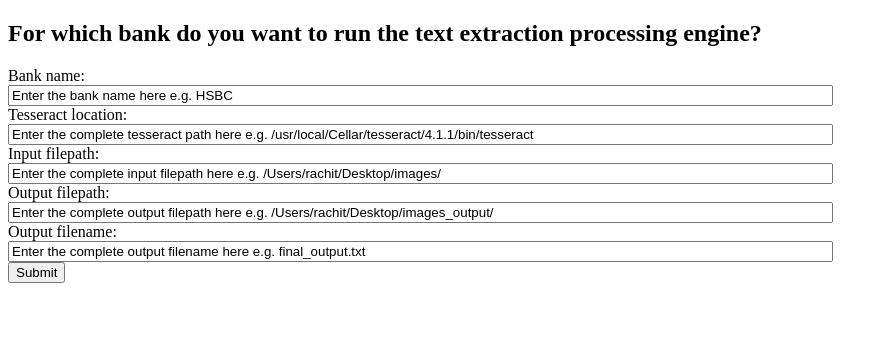
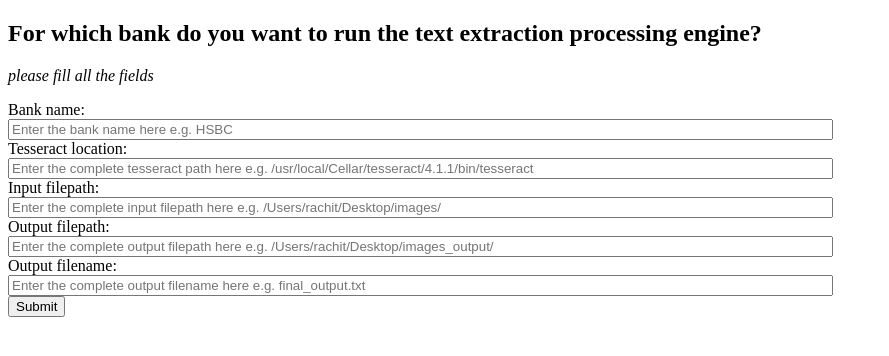
Before and after one commit to rachit0412/Image-KV-Pair-Extractor-WebApp, a Flask app: page /submit in a window 1280 px wide. Shown: the top 356 px of the page, without its empty margins (0-889 px from the left). Run offline with Flask 2, Linux system fonts and the light colour scheme.

Commit message:
Add files via upload

```diff
--- a/SyncAssignmentFinal/templates/submit.html
+++ b/SyncAssignmentFinal/templates/submit.html
@@ -6,18 +6,19 @@
 </head>
 <body>
 <h2>For which bank do you want to run the text extraction processing engine?</h2>
-<form>
+<p><i>please fill all the fields</i></p>
+
+<form name="submit" method="POST">
     <label for="Infilename">Bank name:</label><br>
-    <input type="text" name="Infilename" size="100" value="Enter the bank name here e.g. HSBC" onclick="this.value=''"/>
-    <input type="hidden" id="Infilename" name="Infilename" size="100" value="HSBC"><br>
+    <input type="text" id="Infilename" name="Infilename" size="100" placeholder="Enter the bank name here e.g. HSBC" onclick="this.value=''"><br>
     <label for="Tesseract_loc">Tesseract location:</label><br>
-    <input type="text" id="Tesseract_loc" name="Tesseract_loc" size="100" value="Enter the complete tesseract path here e.g. /usr/local/Cellar/tesseract/4.1.1/bin/tesseract" onclick="this.value=''"><br>
+    <input type="text" id="Tesseract_loc" name="Tesseract_loc" size="100" placeholder="Enter the complete tesseract path here e.g. /usr/local/Cellar/tesseract/4.1.1/bin/tesseract" onclick="this.value=''"><br>
     <label for="Infilepath">Input filepath:</label><br>
-    <input type="text" id="Infilepath" name="Infilepath" size="100" value="Enter the complete input filepath here e.g. /Users/rachit/Desktop/images/" onclick="this.value=''"><br>
+    <input type="text" id="Infilepath" name="Infilepath" size="100" placeholder="Enter the complete input filepath here e.g. /Users/rachit/Desktop/images/" onclick="this.value=''"><br>
     <label for="Outfilepath">Output filepath:</label><br>
-    <input type="text" id="Outfilepath" name="Outfilepath" size="100" value="Enter the complete output filepath here e.g. /Users/rachit/Desktop/images_output/" onclick="this.value=''"><br>
+    <input type="text" id="Outfilepath" name="Outfilepath" size="100" placeholder="Enter the complete output filepath here e.g. /Users/rachit/Desktop/images_output/" onclick="this.value=''"><br>
     <label for="Outfilename">Output filename:</label><br>
-    <input type="text" id="Outfilename" name="Outfilename" size="100" value="Enter the complete output filename here e.g. final_output.txt" onclick="this.value=''"><br>
+    <input type="text" id="Outfilename" name="Outfilename" size="100" placeholder="Enter the complete output filename here e.g. final_output.txt" onclick="this.value=''"><br>
     <input type="submit" value="Submit">
 </form>
 </body>
```
